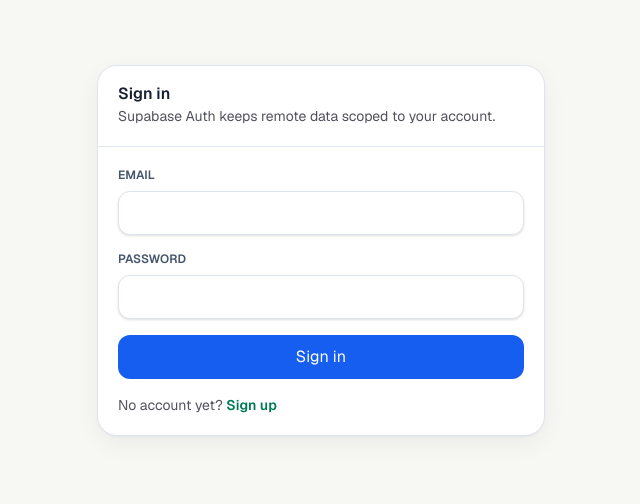
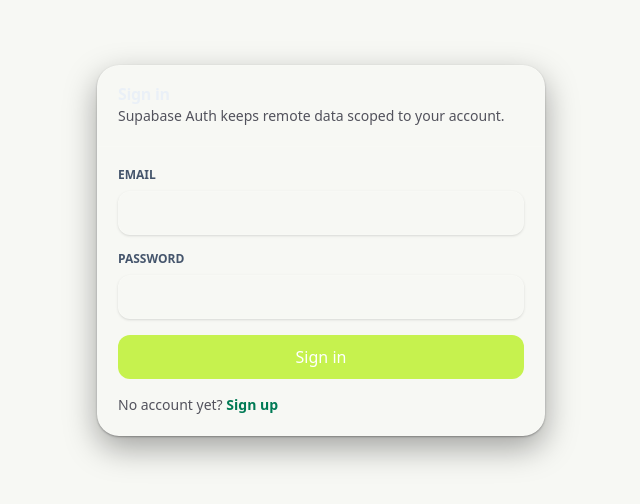
Before and after one commit to AskiaDev/spend-guard, a Next.js app: page /login in a window 1280 px wide. Shown: the part 150-654 px from the top of the page, without its empty margins (319-959 px from the left). Built offline with nearby package versions, Linux system fonts and the light colour scheme; no server answers.

Commit message:
feat(design): single-source vault token layer in globals.css

```diff
--- a/package.json
+++ b/package.json
@@ -52,6 +52,7 @@
 		"eslint-config-next": "16.2.9",
 		"jsdom": "^24.1.3",
 		"tailwindcss": "^4",
+		"tw-animate-css": "^1.4.0",
 		"typescript": "^5",
 		"vite-tsconfig-paths": "^6.1.1",
 		"vitest": "^4.1.9"
--- a/src/app/globals.css
+++ b/src/app/globals.css
@@ -1,54 +1,119 @@
 @import "tailwindcss";
+@import "tw-animate-css";
 
+/* Dark "vault" is the default theme - values live under :root. */
 :root {
-  --background: #f6f8fb;
-  --surface: #ffffff;
-  --border: #dfe5ee;
-  --foreground: #172033;
-  --muted: #64748b;
-  --primary: #155eef;
-  --safe: #15803d;
-  --caution: #b45309;
-  --risk: #dc2626;
-  --advisor: #eaf2ff;
+  /* base */
+  --background: #0a0e17;            /* solid fallback; gradient applied on body */
+  --foreground: #eaf0f7;
+  --card: rgba(255, 255, 255, 0.05);
+  --card-foreground: #eaf0f7;
+  --popover: #141d33;              /* opaque for menu/dialog legibility */
+  --popover-foreground: #eaf0f7;
+  --primary: #c6f24e;
+  --primary-foreground: #0a0e17;   /* ink on lime - ~14:1 */
+  --secondary: rgba(255, 255, 255, 0.08);
+  --secondary-foreground: #eaf0f7;
+  --muted: rgba(255, 255, 255, 0.06);
+  --muted-foreground: #9aa6ba;     /* retuned from #8a94a6 for AA on glass */
+  --accent: rgba(198, 242, 78, 0.12); /* subtle lime hover tint */
+  --accent-foreground: #eaf0f7;
+  --destructive: #ff8585;
+  --destructive-foreground: #0a0e17;
+  --border: rgba(255, 255, 255, 0.1);
+  --input: rgba(255, 255, 255, 0.14);
+  --ring: #c6f24e;
+
+  /* finance verdicts - brightened for dark */
+  --safe: #5fd08a;       --safe-foreground: #04210f;
+  --caution: #f0b450;    --caution-foreground: #2a1c03;
+  --risk: #ff8585;       --risk-foreground: #2a0606;
+
+  /* charts */
+  --chart-1: #c6f24e; --chart-2: #7fd93f; --chart-3: #5cc8ff;
+  --chart-4: #f0b450; --chart-5: #ff8585;
+
+  /* shape + elevation */
+  --radius: 0.75rem;
+  --radius-card: 1.375rem;
+  --shadow-card: 0 1px 2px rgb(0 0 0 / 0.3), 0 12px 32px rgb(0 0 0 / 0.35);
+  --shadow-elevated: 0 18px 48px rgb(0 0 0 / 0.5);
+
+  /* gradient + display fonts */
+  --vault-gradient: radial-gradient(125% 85% at 28% -10%, #17244e 0%, #0a0e17 58%);
 }
 
 @theme inline {
   --color-background: var(--background);
-  --color-surface: var(--surface);
+  --color-foreground: var(--foreground);
+  --color-card: var(--card);
+  --color-card-foreground: var(--card-foreground);
+  --color-popover: var(--popover);
+  --color-popover-foreground: var(--popover-foreground);
+  --color-primary: var(--primary);
+  --color-primary-foreground: var(--primary-foreground);
+  --color-secondary: var(--secondary);
+  --color-secondary-foreground: var(--secondary-foreground);
+  --color-muted: var(--muted);
+  --color-muted-foreground: var(--muted-foreground);
+  --color-accent: var(--accent);
+  --color-accent-foreground: var(--accent-foreground);
+  --color-destructive: var(--destructive);
+  --color-destructive-foreground: var(--destructive-foreground);
   --color-border: var(--border);
-  --color-foreground: var(--foreground);
-  --color-muted: var(--muted);
-  --color-primary: var(--primary);
+  --color-input: var(--input);
+  --color-ring: var(--ring);
   --color-safe: var(--safe);
+  --color-safe-foreground: var(--safe-foreground);
   --color-caution: var(--caution);
+  --color-caution-foreground: var(--caution-foreground);
   --color-risk: var(--risk);
-  --color-advisor: var(--advisor);
-  --font-sans: var(--font-geist-sans);
-  --font-mono: var(--font-geist-mono);
-  --radius-control: 0.75rem;
-  --radius-card: 1.25rem;
-  --shadow-card: 0 1px 2px rgb(15 23 42 / 0.04), 0 8px 24px rgb(15 23 42 / 0.05);
-  --shadow-elevated: 0 12px 32px rgb(15 23 42 / 0.1);
+  --color-risk-foreground: var(--risk-foreground);
+  --color-chart-1: var(--chart-1);
+  --color-chart-2: var(--chart-2);
+  --color-chart-3: var(--chart-3);
+  --color-chart-4: var(--chart-4);
+  --color-chart-5: var(--chart-5);
+  --font-sans: var(--font-hanken);
+  --font-display: var(--font-schibsted);
+  --font-mono: ui-monospace, SFMono-Regular, Menlo, monospace;
+  --radius-control: var(--radius);
+  --radius-card: var(--radius-card);
+  --shadow-card: var(--shadow-card);
+  --shadow-elevated: var(--shadow-elevated);
 }
 
 body {
-  background: var(--background);
+  background: var(--vault-gradient) fixed;
   color: var(--foreground);
-  font-family: var(--font-geist-sans), ui-sans-serif, system-ui, sans-serif;
+  font-family: var(--font-hanken), ui-sans-serif, system-ui, sans-serif;
+  min-height: 100dvh;
 }
 
-button,
-input,
-select,
-textarea {
-  font: inherit;
+h1, h2, h3, .font-display {
+  font-family: var(--font-schibsted), ui-sans-serif, system-ui, sans-serif;
+  letter-spacing: -0.02em;
 }
 
+/* depth utilities - keep visual hierarchy out of inline styles */
+.glass {
+  background: var(--card);
+  border: 1px solid var(--border);
+  box-shadow: var(--shadow-card);
+  backdrop-filter: blur(12px);
+}
+.glass-elevated {
+  background: rgba(255, 255, 255, 0.07);
+  border: 1px solid var(--border);
+  box-shadow: var(--shadow-elevated);
+  backdrop-filter: blur(16px);
+}
+.accent-glow { box-shadow: 0 0 0 1px rgb(198 242 78 / 0.3), 0 8px 28px rgb(198 242 78 / 0.18); }
+
+button, input, select, textarea { font: inherit; }
+
 @media (prefers-reduced-motion: reduce) {
-  *,
-  ::before,
-  ::after {
+  *, ::before, ::after {
     animation-duration: 0.001ms !important;
     animation-iteration-count: 1 !important;
     scroll-behavior: auto !important;
```
Also changed, not shown: 1 other file (tests, documents, lock files or other folders).
